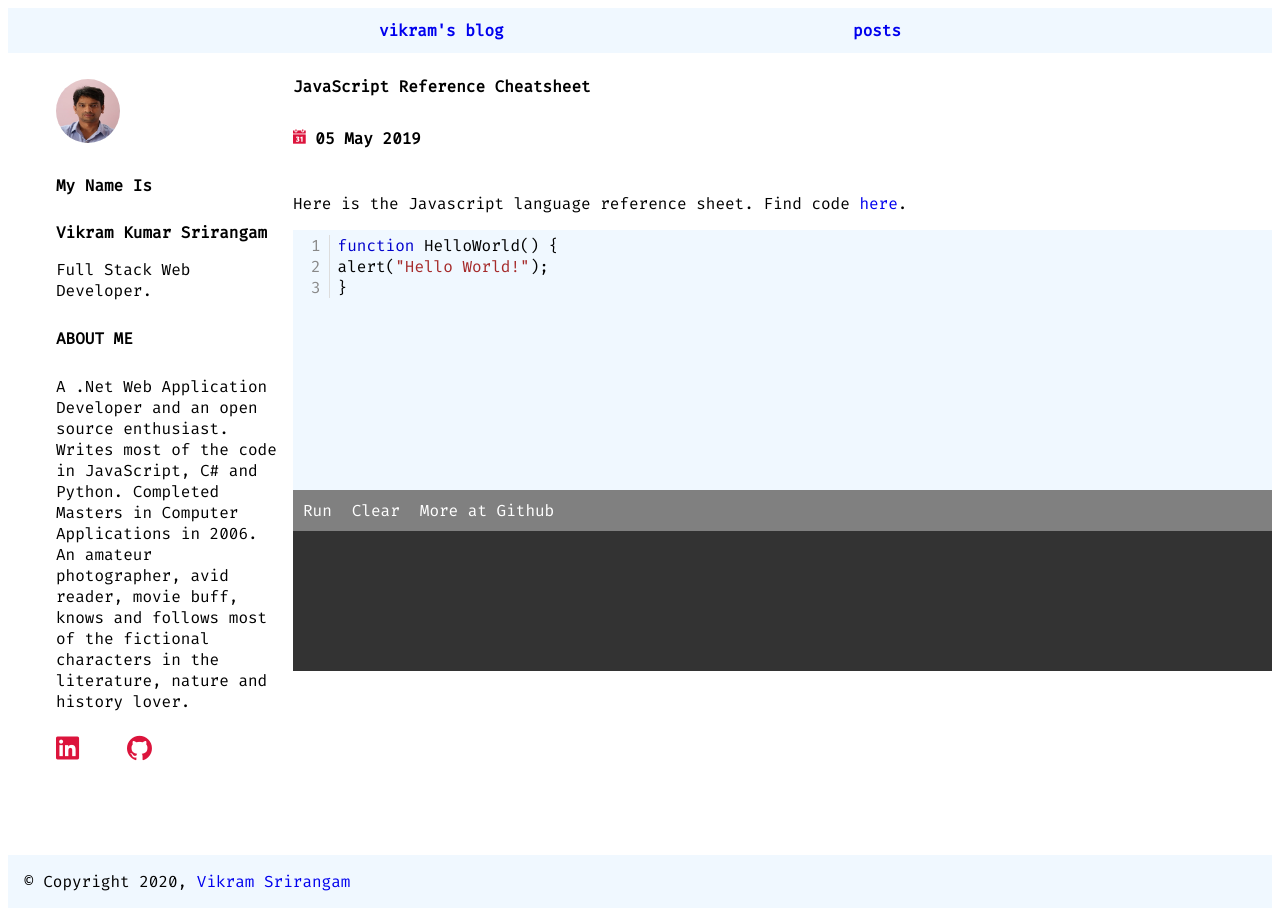
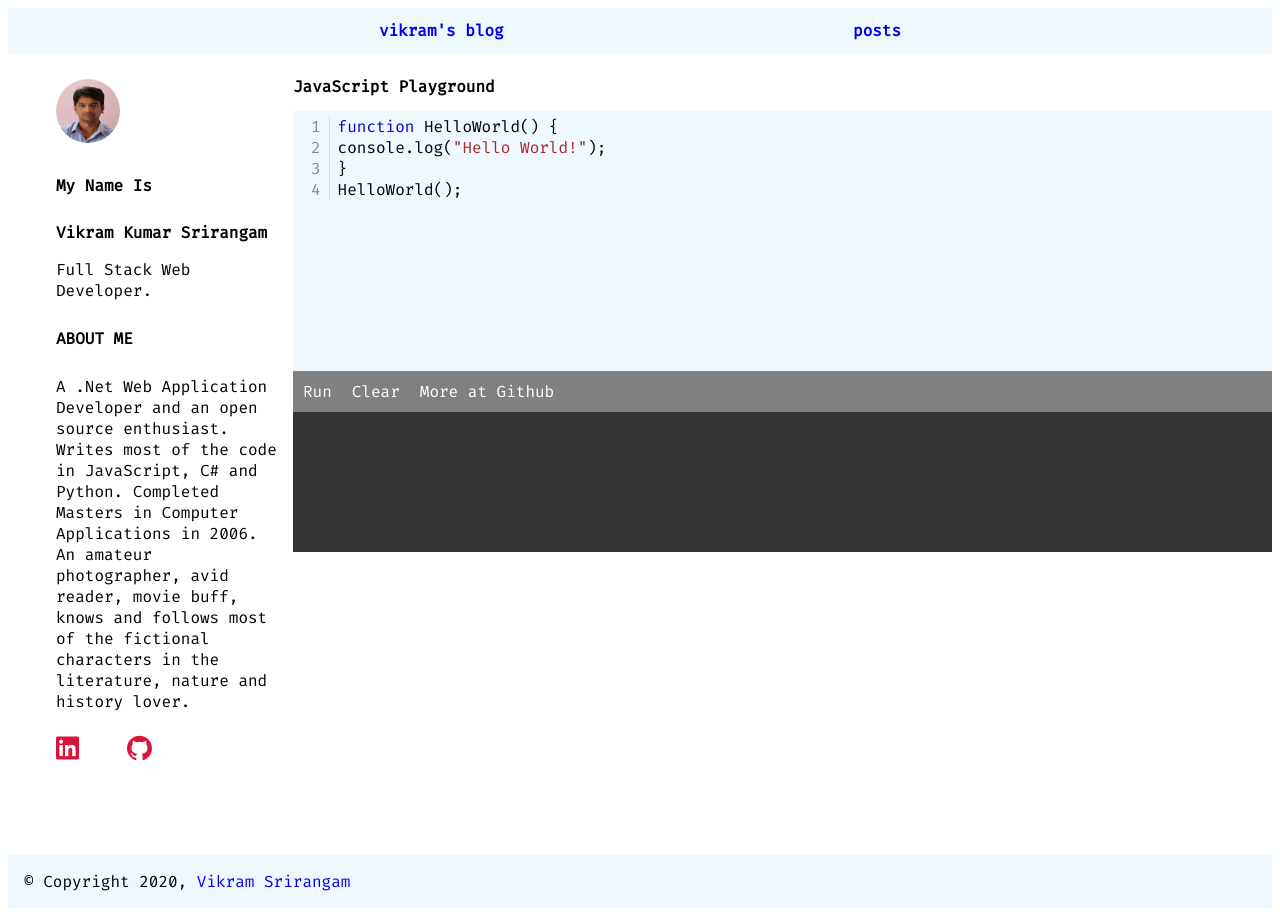
Before and after one commit to srirangamv/srirangamv.github.io, a Jekyll site: the page built from _pages/2019-05-25-javascript-playground.md, in a window 1280 px wide. Built offline with Jekyll 4.4.1, drawn with Linux system fonts in a browser that asks for light colours; some web fonts are replaced.

Commit message:
adding editor.

```diff
--- /dev/null
+++ b/_layouts/editor.html
@@ -0,0 +1,6 @@
+---
+layout: default
+---
+
+<h2 class="titlebg">{{ page.title }}</h2>
+{{ content }}
--- a/_pages/2019-05-25-javascript-playground.md
+++ b/_pages/2019-05-25-javascript-playground.md
@@ -1,6 +1,6 @@
 ---
-layout: post
-title: "JavaScript Reference Cheatsheet"
+layout: editor
+title: "JavaScript Playground"
 name: "2019-05-25-javascript-playground"
 description: "JavaScript Reference Cheatsheet"
 date: 2019-05-05
@@ -70,13 +70,13 @@
       background-color: #111111;
     }
   </style>
-<p>Here is the Javascript language reference sheet. Find code <a href="https://github.com/vwtt/jscheatsheet" target="_blank" title="javascript cheatsheet repository">here</a>.</p>
 
 <div class="codeboxwrapper">
     <div id="codebox" class="codebox" contenteditable="true">
       function HelloWorld() {
-      alert("Hello World!");
+      console.log("Hello World!");
       }
+      HelloWorld();
     </div>
     <!--each line should be wrapped in div tag. all the spans will be inside this tag.-->
     <ul>
```
